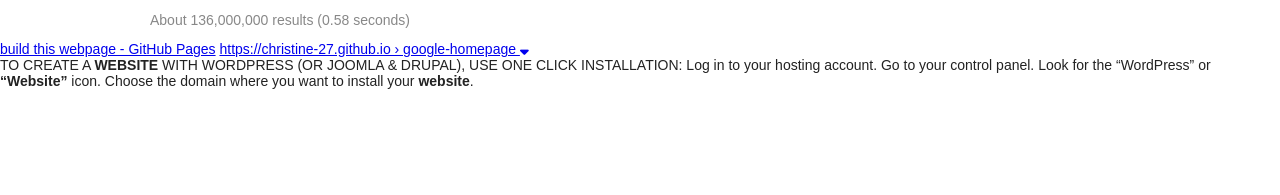
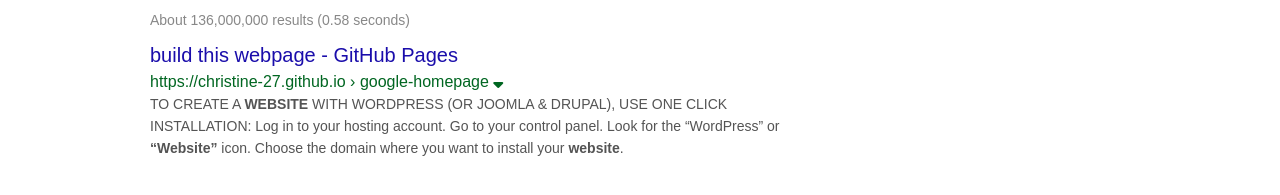
Before and after one commit to BaldeSep/GoogleSearchResults, a plain HTML site: page index.html in a window 1280 px wide. Shown: the part 125-320 px from the top of the page. Drawn offline with Linux system fonts and the light colour scheme.

Commit message:
Result block markup and style complete

```diff
--- a/index.html
+++ b/index.html
@@ -96,7 +96,7 @@
 
     <main id="search-results-wrapper">
       <div class="result">
-        <a href="#" class="results-title">build this webpage - GitHub Pages</a>
+        <a href="#" class="result-title">build this webpage - GitHub Pages</a>
         <a href="#" class="result-link"
           >https://christine-27.github.io › google-homepage
           <span class="link-icon"><i class="fas fa-sort-down"></i></span>
--- a/sass/main.scss
+++ b/sass/main.scss
@@ -160,3 +160,66 @@ header {
     font-size: 14px;
   }
 }
+
+// Search Results
+main#search-results-wrapper {
+  width: 632px;
+  margin-left: 150px;
+
+  $title-font-size: 20px;
+  $title-font-weight: 400;
+  $title-line-height: 28px;
+
+  $link-color: rgb(0, 102, 33);
+  $link-font-size: 1rem;
+  $link-line-height: 24px;
+
+  $summary-line-height: 1.57;
+  $summary-color: #545454;
+  $summary-font-size: 14px;
+
+  .result {
+    display: block;
+    width: 100%;
+    margin-bottom: 27px;
+    .result-title {
+      display: block;
+      text-align: left;
+      text-overflow: ellipsis;
+      color: rgb(26, 13, 171);
+      font-size: $title-font-size;
+      font-weight: $title-font-weight;
+      line-height: $title-line-height;
+
+      text-decoration: none;
+      &:hover {
+        text-decoration: underline;
+      }
+    }
+    .result-link {
+      display: block;
+
+      padding-top: 1px;
+
+      color: $link-color;
+      text-decoration: none;
+
+      font-size: $link-font-size;
+      line-height: $link-line-height;
+
+      // if you hover over link the title should be underlined
+    }
+
+    .link-icon {
+      display: inline-block;
+    }
+
+    .result-summary {
+      line-height: $summary-line-height;
+      color: $summary-color;
+      font-size: $summary-font-size;
+      text-align: left;
+      font-weight: normal;
+    }
+  }
+}
```
Also changed, not shown: css/main.css.
